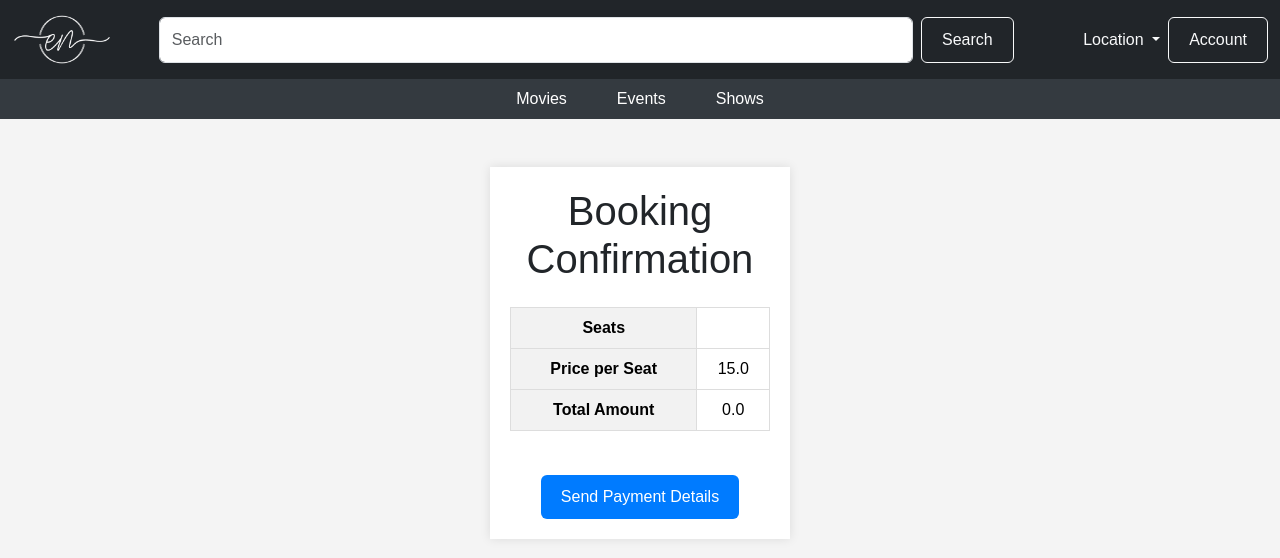
After one commit to CGCube/EventNova, a Flask app: page /booking_confirmation in a window 1280 px wide. The commit adds this page. Shown: the top 558 px of the page. Run offline with Flask 3, Linux system fonts and the light colour scheme.

Commit message:
Added Booking Confirmation

```diff
--- a/app.py
+++ b/app.py
@@ -1,4 +1,4 @@
-from flask import Flask, render_template
+from flask import Flask, render_template, request, redirect, url_for
 from datetime import datetime
 
 app = Flask(__name__)
@@ -53,10 +53,14 @@ def movies():
 def view_description():
     return render_template('view_description.html', isLoggedIn=isLoggedIn)
 
-@app.route('/select_seats')
+@app.route('/select_seats', methods=['GET', 'POST'])
 def select_seats():
+    if request.method == 'POST':
+        selected_seats = request.form.getlist('seats')
+        return redirect(url_for('booking_confirmation', seats=','.join(selected_seats)))
+
     seat_labels = generate_seat_labels(10, 20)
-    selected_seats = ['A1', 'B2', 'C3']  # Example selected seats
+    selected_seats = []  # Example selected seats
     return render_template('seat_selection.html', isLoggedIn=True, seat_labels=seat_labels, selected_seats=selected_seats)
 
 if isLoggedIn & (UserType == "organizer"):
@@ -93,5 +97,13 @@ def booking_summary():
     booking_time = "19:07:33"
     return render_template('booking_summary.html', isLoggedIn=True, payment_success=payment_success, event_name=event_name, location=location, date=date, time=time, seats=seats, txn_id=txn_id, booking_date=booking_date, booking_time=booking_time)
 
+@app.route('/booking_confirmation')
+def booking_confirmation():
+    seats = request.args.get('seats', '')  # Get selected seats from query parameters
+    seat_list = seats.split(',') if seats else []
+    price_per_seat = 15.0  # Example price per seat
+    total_amount = price_per_seat * len(seat_list)
+    return render_template('booking_confirmation.html', isLoggedIn=True, seats=seats, price_per_seat=price_per_seat, total_amount=total_amount)
+
 if __name__ == '__main__':
     app.run(debug=True)
--- /dev/null
+++ b/static/scripts/booking-confirmation.js
@@ -0,0 +1,7 @@
+document.addEventListener("DOMContentLoaded", function() {
+    console.log("Booking Confirmation Page Loaded");
+});
+
+document.getElementById("sendPayment").addEventListener("click", function() {
+    console.log("Payment details sent to the gateway (unset for now)");
+});
--- /dev/null
+++ b/static/styles/booking-confirmation.css
@@ -0,0 +1,55 @@
+body {
+    font-family: Arial, sans-serif;
+    background-color: #f4f4f4;
+    margin: 0;
+    padding: 0;
+}
+
+.container {
+    max-width: 300px; /* Narrower width */
+    margin: 50px auto;
+    background-color: #fff;
+    padding: 20px;
+    box-shadow: 0 0 10px rgba(0, 0, 0, 0.1);
+    text-align: center;
+}
+
+h1 {
+    margin-bottom: 20px;
+}
+
+.table {
+    width: 100%;
+    margin: 20px 0;
+}
+
+.table-bordered {
+    border: 1px solid #ddd;
+}
+
+.table-bordered th,
+.table-bordered td {
+    border: 1px solid #ddd;
+    padding: 8px;
+    text-align: center; /* Centered text */
+}
+
+.table th {
+    background-color: #f2f2f2;
+}
+
+.text-center {
+    text-align: center;
+}
+
+.btn {
+    padding: 10px 20px;
+    font-size: 16px;
+    cursor: pointer;
+}
+
+.btn-primary {
+    background-color: #007bff;
+    border: none;
+    color: white;
+}
--- /dev/null
+++ b/templates/booking_confirmation.html
@@ -0,0 +1,31 @@
+{% if isLoggedIn %}
+    {% extends 'base/header_footer_loggedin.html' %}
+{% else %}
+    {% extends 'base/header_footer.html' %}
+{% endif %}
+
+{% block page_title %}Booking Confirmation{% endblock page_title %}
+
+{% set page_style = url_for('static', filename='styles/booking-confirmation.css') %}
+{% set page_script = url_for('static', filename='scripts/booking-confirmation.js') %}
+
+{% block content %}
+<div class="container mt-5">
+    <h1 class="text-center">Booking Confirmation</h1>
+    <table class="table table-bordered mt-4">
+        <tr>
+            <th class="text-center">Seats</th>
+            <td class="text-center">{{ seats }}</td>
+        </tr>
+        <tr>
+            <th class="text-center">Price per Seat</th>
+            <td class="text-center">{{ price_per_seat }}</td>
+        </tr>
+        <tr>
+            <th class="text-center">Total Amount</th>
+            <td class="text-center">{{ total_amount }}</td>
+        </tr>
+    </table>
+    <button class="btn btn-primary mt-4" id="sendPayment">Send Payment Details</button>
+</div>
+{% endblock content %}
--- a/templates/seat_selection.html
+++ b/templates/seat_selection.html
@@ -12,7 +12,7 @@
 {% block content %}
 <div class="container mt-5">
     <h1 class="text-center">Select Your Seat</h1>
-    <form action="#" method="POST">
+    <form action="{{ url_for('select_seats') }}" method="POST" id="seatForm">
         <div class="seat-grid">
             <table class="table table-borderless text-center">
                 {% for row in seat_labels %}
@@ -27,7 +27,7 @@
                 {% endfor %}
             </table>
         </div>
-        <button type="submit" class="btn btn-success mt-4">Submit Selected Seats</button>
+        <button type="submit" class="btn btn-success mt-4" id="confirmButton">Submit Selected Seats</button>
     </form>
 </div>
 {% endblock content %}
```
Also changed, not shown: static/scripts/seat-selection.js (+6 -6 lines).
